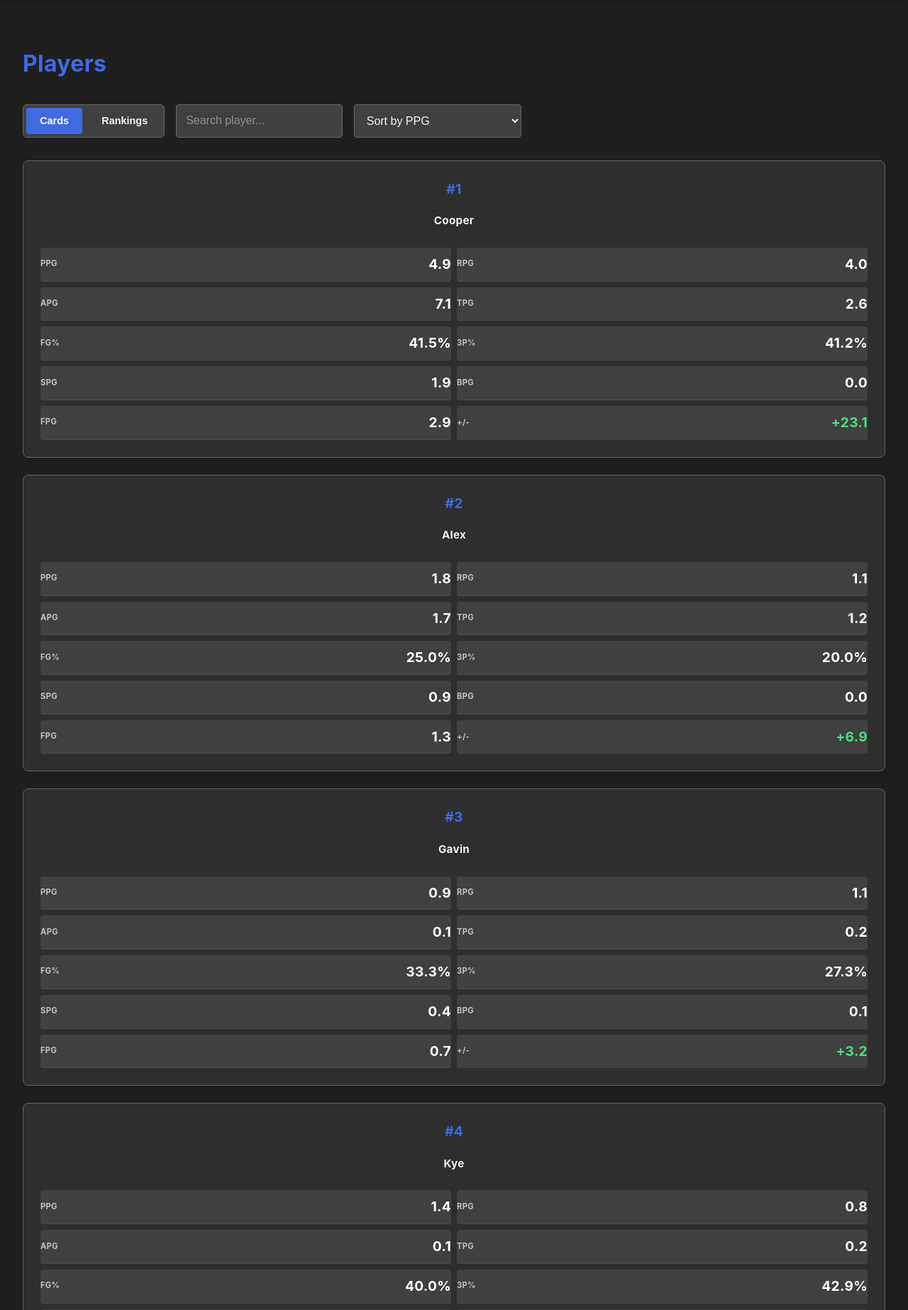
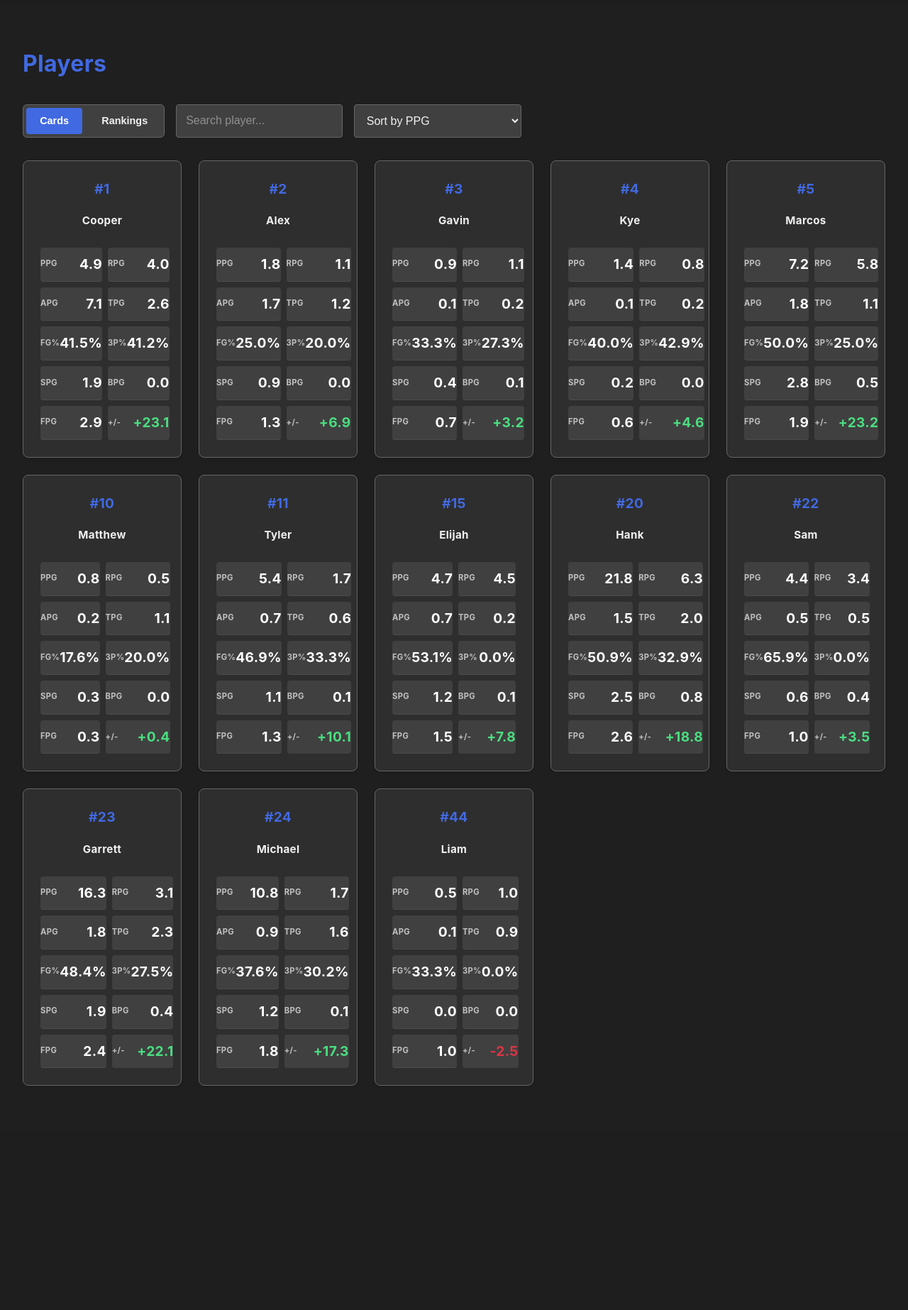
Before and after one commit to Gavino1730/Stats, a Flask app: page /players in a window 1280 px wide. Shown: the part 67-1913 px from the top of the page at 71% size. After the commit the page ends 1597 px from the top, so only its background shows below. Run offline with Flask 3, Linux system fonts and the light colour scheme.

Commit message:
Enhance players grid layout by adding !important declaration for improved responsiveness

```diff
--- a/static/style.css
+++ b/static/style.css
@@ -641,7 +641,7 @@ body {
 
 /* Players Grid */
 .players-container {
-    grid-template-columns: repeat(auto-fit, minmax(220px, 1fr));
+    grid-template-columns: repeat(auto-fit, minmax(220px, 1fr)) !important;
 }
 
 .player-card {
```
